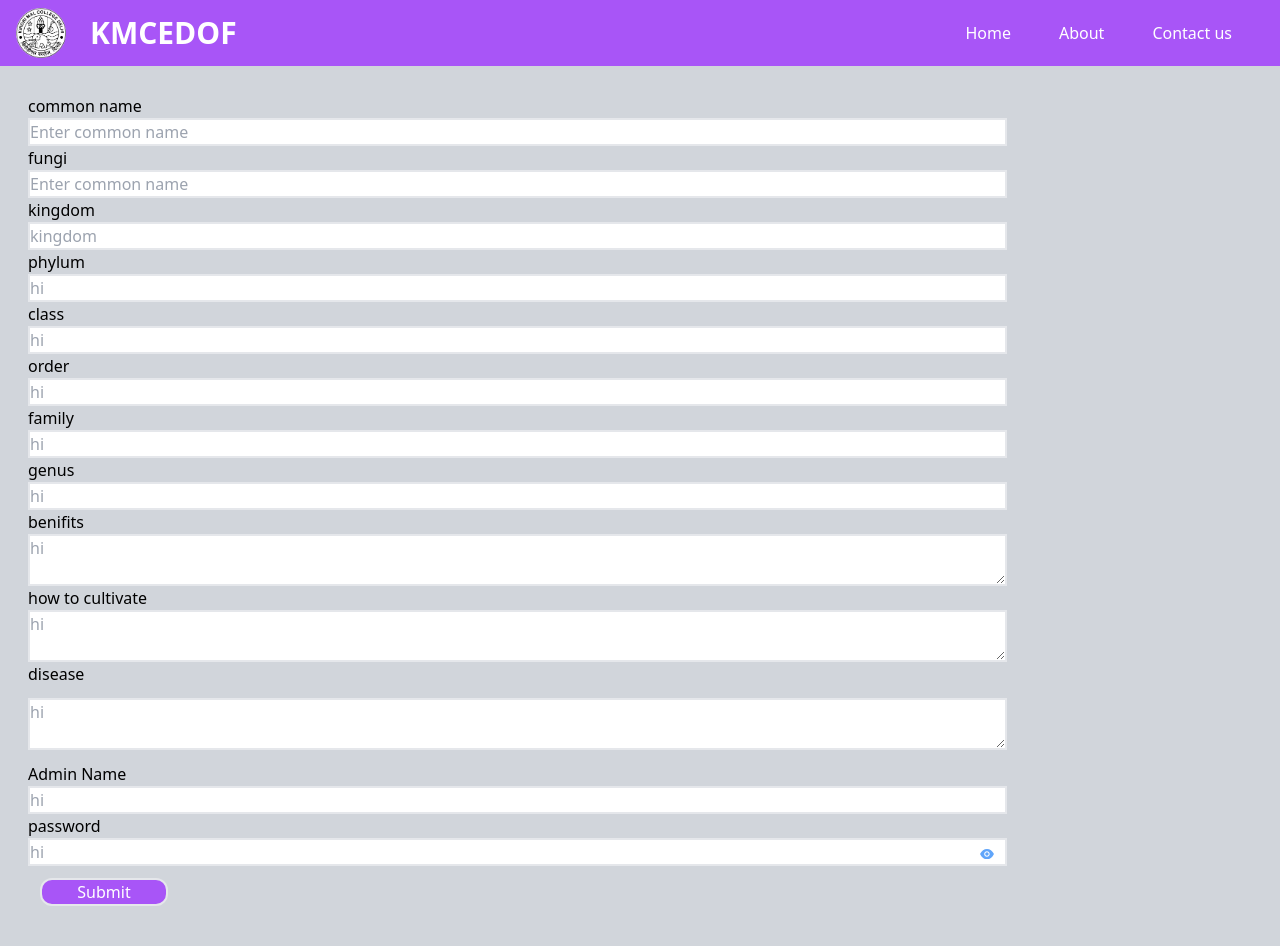
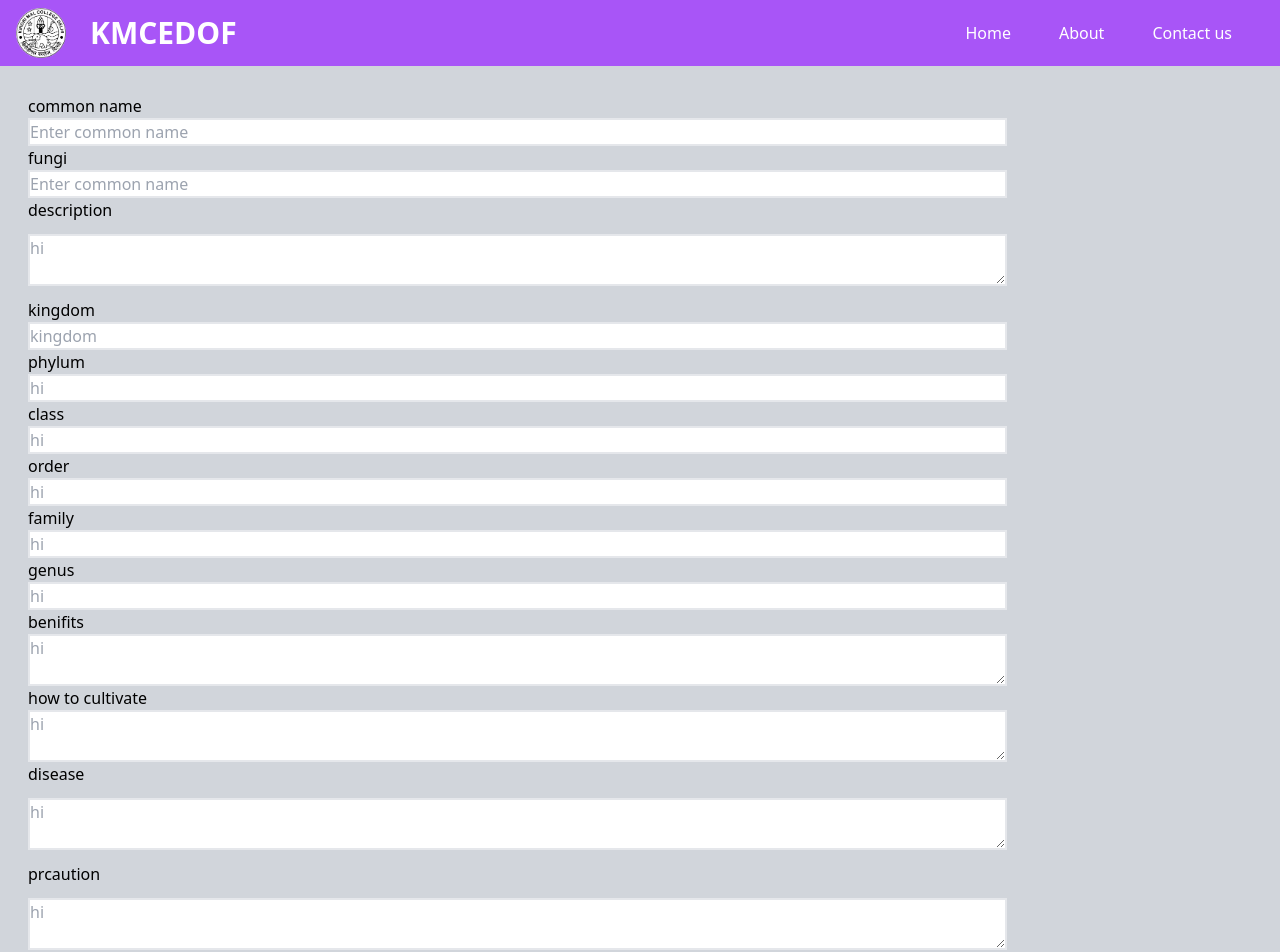
Before and after one commit to sachinsharma4/dev, a Next.js app: page /form in a window 1280 px wide. Shown: the top 952 px of the page. Built offline with nearby package versions, Linux system fonts and the light colour scheme.

Commit message:
ui feature completion

```diff
--- a/fungi/fungischema.js
+++ b/fungi/fungischema.js
@@ -4,21 +4,18 @@ import {Schema,model,models} from "mongoose";
 const fungiSchema = new Schema({
   common_name: { type: String, required: true },
   fungi:{ type: String, required: true },
+  desc:{ type: String, required: true },
   kingdom: { type: String, required: true },
   phylum: { type: String, required: true },
   class:{ type: String, required: true },
-  sub_class:String,
   order:{ type: String, required: true },
-  sub_order:String,
   family:{ type: String, required: true },
   genus:{ type: String, required: true },
   benifits:{ type: String, required: true },
   how_to_cultivate:{ type: String, required: true },
-  video_tutorial:String,
-  image_coursol: Array,
   precautions:String,
   disease:String,
-  treatment:String,
+
 },{timestamps:true});
 const Fungi = models.Fungi || model('Fungi', fungiSchema);
 export default Fungi;
--- a/src/pages/about.jsx
+++ b/src/pages/about.jsx
@@ -10,10 +10,10 @@ export default function Home() {
   return (
     <>
       <Head>
-        <title>Create Next App</title>
-        <meta name="description" content="Generated by create next app" />
+        <title>About</title>
+        <meta name="description" content="About page " />
         <meta name="viewport" content="width=device-width, initial-scale=1" />
-
+        <meta name="theme-color" content="rgb(216,180,254)" />
       </Head>
 
 
--- a/src/pages/api/addfungus.js
+++ b/src/pages/api/addfungus.js
@@ -16,6 +16,7 @@ export default function handler(
             "common_name": req.body.common_name,
             "fungi":req.body.fungi,
             "kingdom": req.body.kingdom,
+            "desc":req.body.desc,
             "phylum": req.body.phylum,
             "class": req.body.class,
             "order": req.body.order,
@@ -23,11 +24,9 @@ export default function handler(
             "genus": req.body.genus,
             "benifits": req.body.benifits,
             "how_to_cultivate": req.body.how_to_cultivate,
-            "video_tutorial": req.body.video_tutorial,
-            "image_coursol": req.body.image_coursol,
             "precautions": req.body.precautions,
             "disease": req.body.disease,
-            "treatment": req.body.treatment,
+
     })
         p.save()
         res.status(200).json({ name: "succesfully added" })
--- a/src/pages/contact_us.jsx
+++ b/src/pages/contact_us.jsx
@@ -2,8 +2,19 @@
 import React from 'react'
 
 function Contact_Us() {
-  return (
-    <div>contact_us</div>
+  return (<>
+    <Head>
+        <title>contact us</title>
+        <meta name="description" content="contact page" />
+        <meta name="viewport" content="width=device-width, initial-scale=1" />
+        <meta name="theme-color" content="rgb(216,180,254)" />
+      </Head>
+    <div className='p-4'>
+      if you find any issues in the database or if you have any suggestions than you can contact us at kmcedof@gmail.com
+
+    </div>
+
+</>
   )
 }
 
--- a/src/pages/form.jsx
+++ b/src/pages/form.jsx
@@ -20,18 +20,13 @@ export default function Home() {
   const [value,setvalue]=useState("")
   const [text,settext]=useState(true)
   return (<>
-    <Head>
-        <title>Create Next App</title>
-        <meta name="description" content="Generated by create next app" />
-        <meta name="viewport" content="width=device-width, initial-scale=1" />
-
-      </Head>
-
     <form method='post' action='./api/addfungus' className='flex-col content-center p-7 bg-gray-300'  >
     <label>common name</label>
     <input name='common_name' placeholder='Enter common name' className='border-2 w-4/5 block' required/>
     <label>fungi</label>
     <input name='fungi' value={value.toLowerCase()} onChange={(e) => setvalue(e.target.value)} placeholder='Enter common name' className='border-2 w-4/5 block' required/>
+    <label>description</label>
+    <textarea name='desc' placeholder='hi' className='border-2 w-4/5 block my-3' required/>
     <label>kingdom</label>
     <input name='kingdom'placeholder='kingdom' className='border-2 w-4/5 block' required/>
     <label>phylum</label>
@@ -50,6 +45,8 @@ export default function Home() {
     <textarea name='how_to_cultivate'placeholder='hi' className='border-2 w-4/5 block' required/>
     <label>disease</label>
     <textarea name='disease' placeholder='hi' className='border-2 w-4/5 block my-3' required/>
+    <label>prcaution</label>
+    <textarea name='prcaution' placeholder='hi' className='border-2 w-4/5 block my-3' required/>
     <label>Admin Name</label>
     <input name='Admin_Name' placeholder='hi' className='border-2 w-4/5 block' required/>
     <label>password</label><br/>
--- a/src/pages/index.js
+++ b/src/pages/index.js
@@ -46,8 +46,9 @@ const inter = Inter({ subsets: ['latin'] })
       return (
       <>
         <Head>
-          <title>Create Next App</title>
-          <meta name="description" content="Generated by create next app" />
+          <title>KMC EDOF</title>
+          <meta name="description" content="KMC EDOF is database of fungus provided by department of botany of Kiroi Mal College" />
+          <meta name="keyword" content=""/>
           <meta name="viewport" content="width=device-width, initial-scale=1" />
           <meta name="theme-color" content="rgb(216,180,254)" />
         </Head>
@@ -55,7 +56,7 @@ const inter = Inter({ subsets: ['latin'] })
         <header className={`${styles.header} bg-cover text-white text-center flex-col justify-center h-80`}>
           <h1 className='pt-32'>KMCEDOF</h1>
           <span className=''>A Database of Fungi by Kirori Mal College</span>
-          {/*created a search box todo implement image and voice search */}
+          {/*created a search box todo implement image search*/}
           <form id="fungi-form" action={`https://dev-puce.vercel.app/fungi/${value}`} method="post" className='flex justify-center '>
             <input value={value} list="fungi" onChange={(e) => setvalue(e.target.value)} placeholder={placeholder} className='rounded-full w-full lg:w-3/4 p-2 ml-6  mb-1 text-black outline-none' required/><button><BiMicrophone onClick={record}  className='text-blue-900  -translate-x-20 my-3'/></button><button type="submit" form="fungi-form" ><BiSearch className='text-blue-900  -translate-x-16 my-3'/></button></form>
           <datalist id='fungi'>
@@ -97,6 +98,6 @@ export const getServerSideProps = async (context) => {
  .then(
     data => { return data.json() })
   return {
-    props: { data}, // will be passed to the page component as props
+    props: { data},
   }
 }
--- a/src/pages/nav.jsx
+++ b/src/pages/nav.jsx
@@ -10,7 +10,7 @@ export default function Nav() {
 
   return (<>
     <div ref={side} onClick={hi}  className="hidden z-10 text-white h-screen fixed w-36 p-3 bg-purple-600">
-    <AiOutlineClose className='absolute right-3  '  />
+    <AiOutlineClose className='absolute right-3'  />
       <ul className='my-4 text-lg' >
    <li><Link href="./">home</Link></li>
    <li><Link href="./about">About</Link></li>
```
